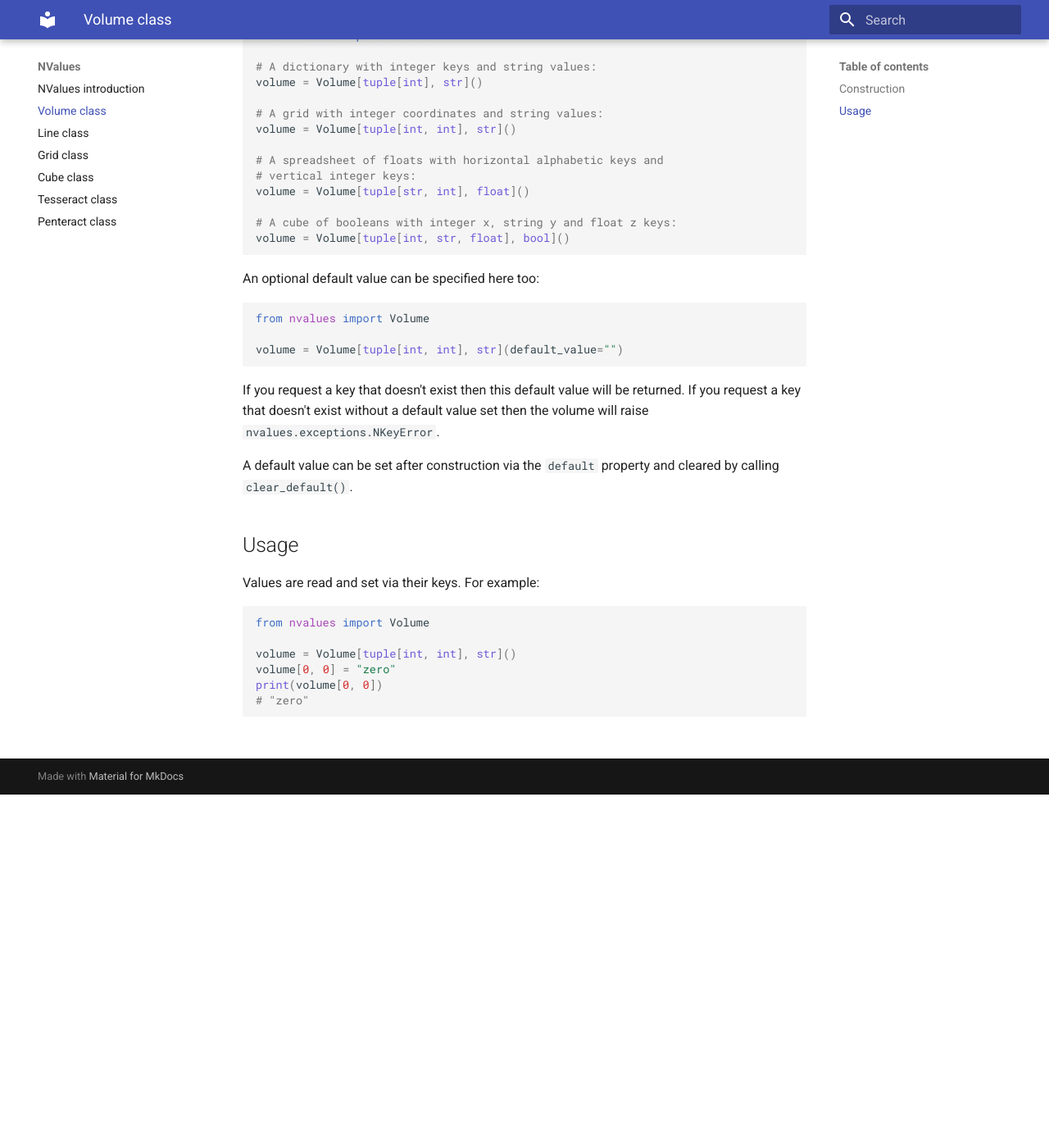
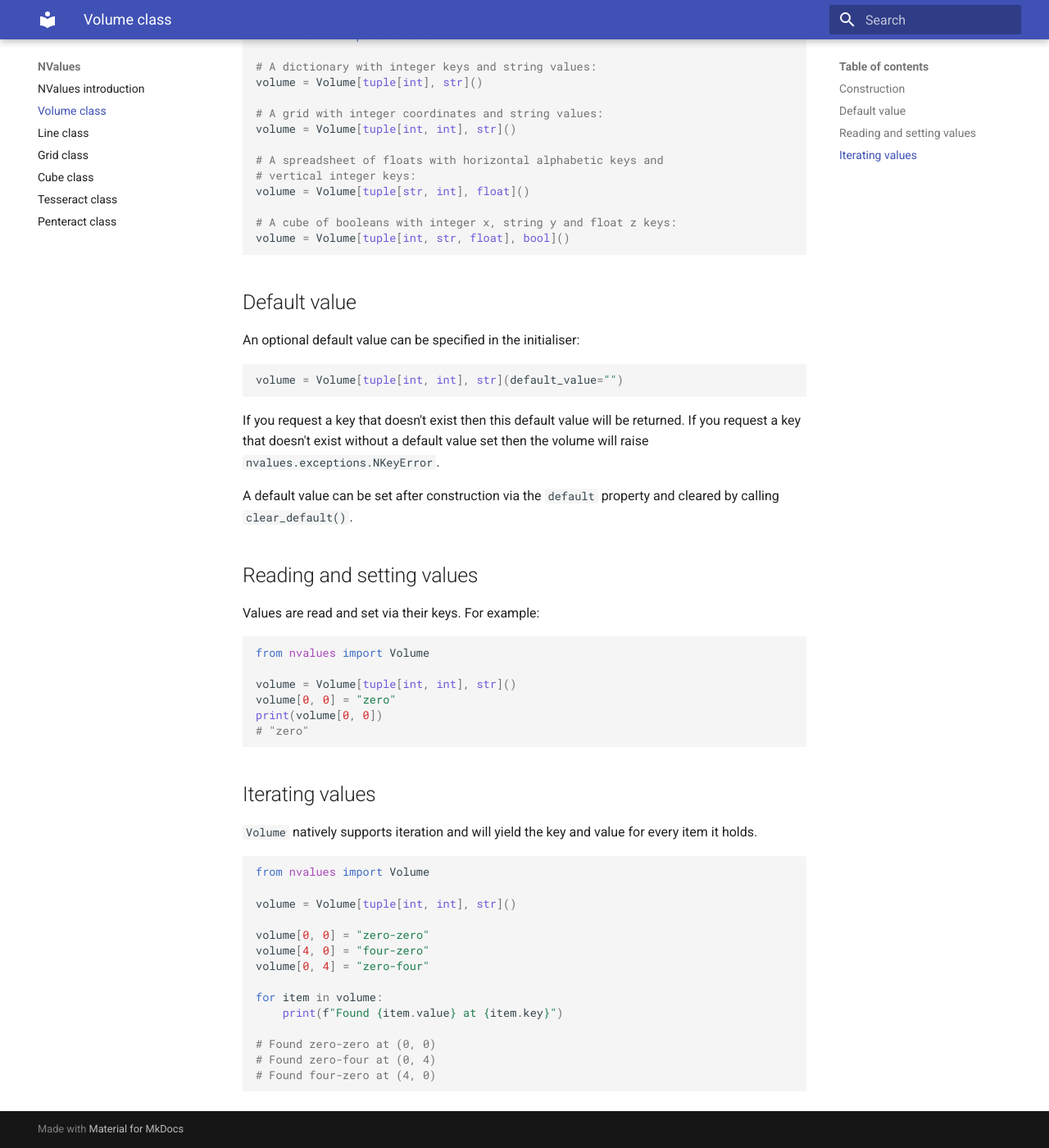
Before and after one commit to cariad/nvalues, an MkDocs documentation site: the page built from docs/volume.md, in a window 1280 px wide and 1400 px high, scrolled down 431 px. Shown: the whole window at 82% size. Built offline with MkDocs 1.6.1 and Material for MkDocs 9.7.7, drawn with Linux system fonts in a browser that asks for light colours.

Commit message:
Add volume iteration (#10)

````diff
--- a/docs/cube.md
+++ b/docs/cube.md
@@ -1,6 +1,8 @@
 # Cube class
 
 The `Cube` class is a wrapper around the [`Volume` class](/volume) to simplify the creation of three-dimensional volumes.
+
+All the base functionality, such as default values, key accessors and iteration, is inherited by `Cube`.
 
 ## Construction
 
@@ -19,12 +21,9 @@ from nvalues import Cube
 cube = Cube[str, int, float, bool]()
 ```
 
-See the base [`Volume` class](/volume) for more construction detail.
-
-## Usage
+## Reading and setting values
 
 Values can be read and set via their keys as described in the base [`Volume` class](/volume), but `Cube` also provides `get()` and `set()` helper functions:
-
 
 ```python
 from nvalues import Cube
--- a/docs/grid.md
+++ b/docs/grid.md
@@ -1,6 +1,8 @@
 # Grid class
 
 The `Grid` class is a wrapper around the [`Volume` class](/volume) to simplify the creation of two-dimensional volumes.
+
+All the base functionality, such as default values, key accessors and iteration, is inherited by `Grid`.
 
 ## Construction
 
@@ -18,12 +20,9 @@ from nvalues import Grid
 grid = Grid[str, int, bool]()
 ```
 
-See the base [`Volume` class](/volume) for more construction detail.
-
-## Usage
+## Reading and setting values
 
 Values can be read and set via their keys as described in the base [`Volume` class](/volume), but `Grid` also provides `get()` and `set()` helper functions:
-
 
 ```python
 from nvalues import Grid
--- a/docs/line.md
+++ b/docs/line.md
@@ -1,6 +1,8 @@
 # Line class
 
 The `Line` class is a wrapper around the [`Volume` class](/volume) to simplify the creation of one-dimensional volumes.
+
+All the base functionality, such as default values, key accessors and iteration, is inherited by `Line`.
 
 ## Construction
 
@@ -17,12 +19,9 @@ from nvalues import Line
 line = Line[int, str]()
 ```
 
-See the base [`Volume` class](/volume) for more construction detail.
-
-## Usage
+## Reading and setting values
 
 Values can be read and set via their keys as described in the base [`Volume` class](/volume), but `Line` also provides `get()` and `set()` helper functions:
-
 
 ```python
 from nvalues import Line
--- a/docs/penteract.md
+++ b/docs/penteract.md
@@ -1,6 +1,8 @@
 # Penteract class
 
 The `Penteract` class is a wrapper around the [`Volume` class](/volume) to simplify the creation of five-dimensional volumes.
+
+All the base functionality, such as default values, key accessors and iteration, is inherited by `Penteract`.
 
 ## Construction
 
@@ -21,9 +23,7 @@ from nvalues import Penteract
 penteract = Penteract[int, str, str, int, float, bool]()
 ```
 
-See the base [`Volume` class](/volume) for more construction detail.
-
-## Usage
+## Reading and setting values
 
 Values can be read and set via their keys as described in the base [`Volume` class](/volume), but `Penteract` also provides `get()` and `set()` helper functions:
 
--- a/docs/tesseract.md
+++ b/docs/tesseract.md
@@ -1,6 +1,8 @@
 # Tesseract class
 
 The `Tesseract` class is a wrapper around the [`Volume` class](/volume) to simplify the creation of four-dimensional volumes.
+
+All the base functionality, such as default values, key accessors and iteration, is inherited by `Tesseract`.
 
 ## Construction
 
@@ -20,9 +22,7 @@ from nvalues import Tesseract
 tesseract = Tesseract[str, str, int, float, bool]()
 ```
 
-See the base [`Volume` class](/volume) for more construction detail.
-
-## Usage
+## Reading and setting values
 
 Values can be read and set via their keys as described in the base [`Volume` class](/volume), but `Tesseract` also provides `get()` and `set()` helper functions:
 
--- a/docs/volume.md
+++ b/docs/volume.md
@@ -28,11 +28,11 @@ volume = Volume[tuple[str, int], float]()
 volume = Volume[tuple[int, str, float], bool]()
 ```
 
-An optional default value can be specified here too:
+## Default value
+
+An optional default value can be specified in the initialiser:
 
 ```python
-from nvalues import Volume
-
 volume = Volume[tuple[int, int], str](default_value="")
 ```
 
@@ -40,7 +40,7 @@ If you request a key that doesn't exist then this default value will be returned
 
 A default value can be set after construction via the `default` property and cleared by calling `clear_default()`.
 
-## Usage
+## Reading and setting values
 
 Values are read and set via their keys. For example:
 
@@ -52,3 +52,24 @@ volume[0, 0] = "zero"
 print(volume[0, 0])
 # "zero"
 ```
+
+## Iterating values
+
+`Volume` natively supports iteration and will yield the key and value for every item it holds.
+
+```python
+from nvalues import Volume
+
+volume = Volume[tuple[int, int], str]()
+
+volume[0, 0] = "zero-zero"
+volume[4, 0] = "four-zero"
+volume[0, 4] = "zero-four"
+
+for item in volume:
+    print(f"Found {item.value} at {item.key}")
+
+# Found zero-zero at (0, 0)
+# Found zero-four at (0, 4)
+# Found four-zero at (4, 0)
+```
--- a/nvalues/__init__.py
+++ b/nvalues/__init__.py
@@ -13,6 +13,7 @@ from nvalues.grid import Grid
 from nvalues.line import Line
 from nvalues.penteract import Penteract
 from nvalues.tesseract import Tesseract
+from nvalues.value import Value
 from nvalues.volume import Volume
 
 with files(__package__).joinpath("VERSION").open("r") as t:
@@ -24,5 +25,6 @@ __all__ = [
     "Line",
     "Penteract",
     "Tesseract",
+    "Value",
     "Volume",
 ]
````
Also changed, not shown: README.md (+40 -20 lines), 5 other files.
